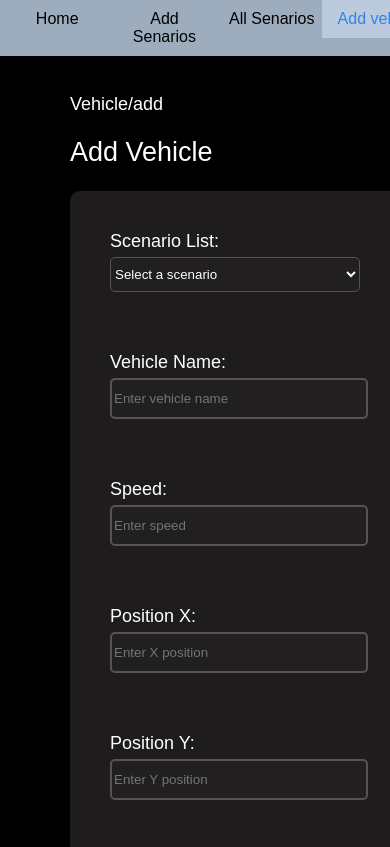
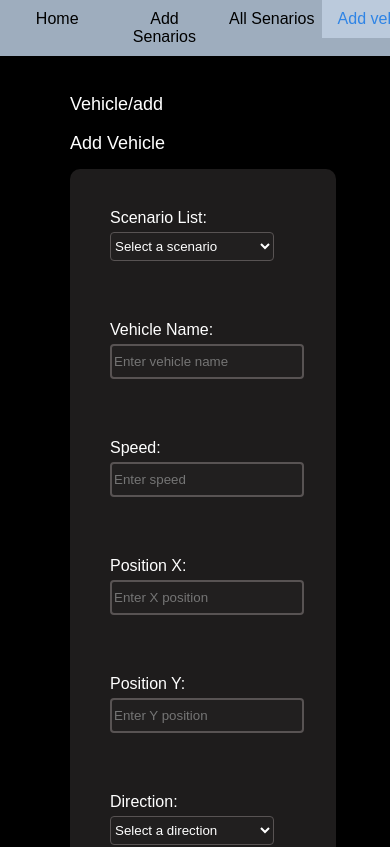
Before and after one commit to rajeshg0ud/appxxproject, a React (Create React App) app: page /Addvehicle in a window 390 px wide. Shown: the top 847 px of the page. Built offline with nearby package versions, Linux system fonts and the light colour scheme; data requests are answered from the project's data file.

Commit message:
Update AddSenarios.css

```diff
--- a/src/components/AddSenarios.css
+++ b/src/components/AddSenarios.css
@@ -8,6 +8,7 @@
   border-radius: 10px;
   margin-bottom: 20px;
   display: flex;
+  width: 50vw;
 }
 
 .form-container {
@@ -19,9 +20,9 @@
 }
 
 form {
-  flex-wrap: wrap;
   display: flex;
   flex-direction: row;
+  flex-wrap: wrap;
 }
 
 .box,
@@ -47,13 +48,17 @@ h2 {
   border-radius: 5px;
   border-style: solid;
   height: 35px;
-  width: 250px;
-  margin: 5px 60px 20px 0px;
+  width: 100%;
+  margin: 5px 10vw 20px 0px;
 }
 
 button {
   padding: 7px 15px;
   border-radius: 3px;
+}
+.buttons{
+  align-self:self-end;
+
 }
 
 .blue {
@@ -93,4 +98,27 @@ button {
     display: flex;
     flex-direction: column;
   }
+
+  label{
+    font-size: medium;
+  }
+
+  h2{
+    font-size: large;
+  }
+
+  .inputs {
+    border-radius: 4px;
+    height: 29px;
+    width: 100%;
+    margin: 5px 10vw 20px 0px;
+  }
+
+  .form-container {
+    width: 58vw;
+    background-color: rgb(30, 28, 28);
+    padding: 20px;
+    border-radius: 10px;
+    margin-bottom: 20px;
+  }
 }
```
